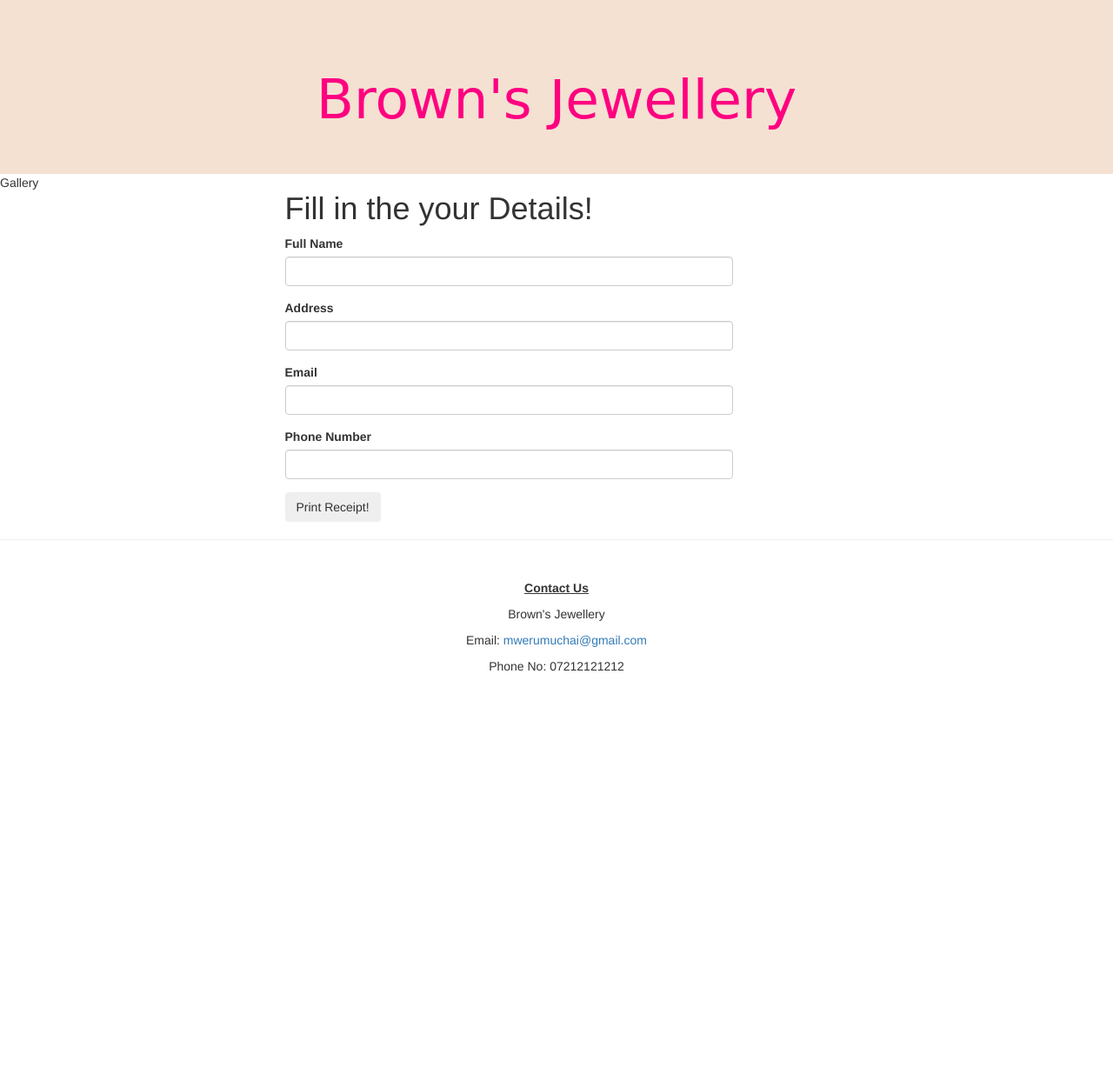
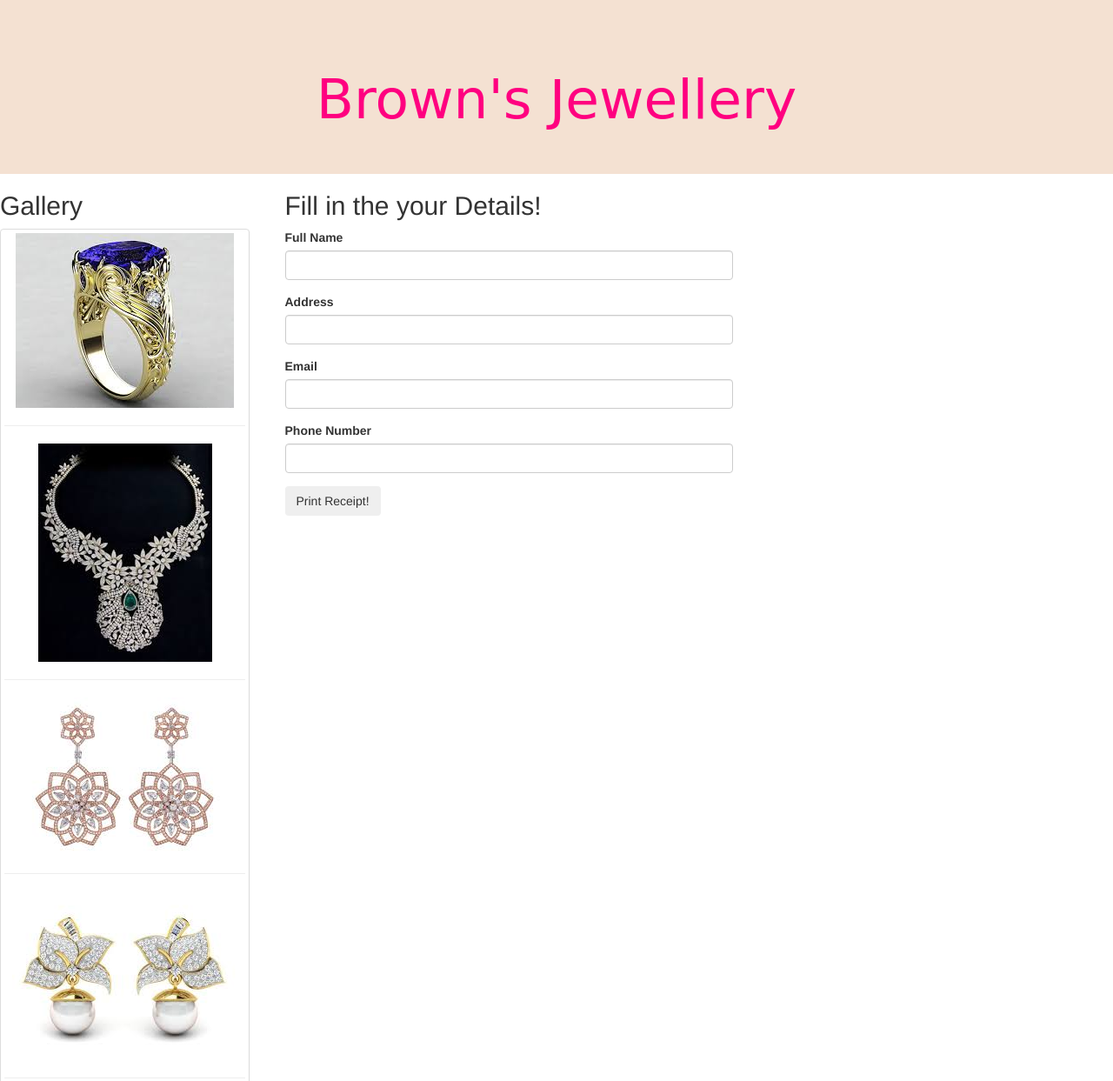
Before and after one commit to mwerumuchai/Online-marketplace, a plain HTML site: page index.html in a window 1280 px wide. Shown: the top 1243 px of the page at 87% size. Before the commit the page ends 811 px from the top, so only its background shows below. Drawn offline with nearby package versions, Linux system fonts and the light colour scheme.

Commit message:
Adding images

```diff
--- a/css/styles.css
+++ b/css/styles.css
@@ -7,9 +7,13 @@
  height: 200px;
  margin-left: 0;
  margin-bottom: 0;
- font-family: 'Parisienne', cursive;
+ font-family: 'Parisienne', cursive !important;
  color: #ff0080;
  font-size: 40px;
+}
+
+h1 {
+  font-family: 'Dancing Script', cursive;
 }
 
 #story {
@@ -28,6 +32,6 @@
 
 /* Add a gray background color and some padding to the footer */
 footer {
-  background-color: #ffffff;
+  background-color: #f4e1d2;
   padding: 25px;
 }
--- a/index.html
+++ b/index.html
@@ -19,12 +19,20 @@
        <h1>Brown's Jewellery</h1>
       </div>
     </div>
+    <!--form-->
+    <div class="row">
+      <div class="col-sm-3">
+        <h2>Gallery</h2>
+        <div id="thumbnail" class="img-thumbnail" style="float:left;">
+          <span><img src="img/blue.jpg" class="img-responsive center-block"></span><hr>
+          <span><img src="img/diamond.jpg" class="img-responsive center-block"></span><hr>
+          <span><img src="img/obstacle.jpg" class="img-responsive center-block"></span><hr>
+          <span><img src="img/pearl.jpg" class="img-responsive center-block"></span><hr>
+        </div>
+      </div>
 
-    <div class="row">
-      <div class="col-sm-3">Gallery
-      </div>
       <div class="col-sm-5">
-        <h1>Fill in the your Details!</h1>
+        <h2>Fill in the your Details!</h2>
         <div>
           <form id="formOne">
             <div class="form-group">
@@ -51,7 +59,7 @@
       <!--Print Receipt-->
       <div class="col-sm-4">
         <div id="story">
-          <h1>Receipt</h1>
+          <h2>Receipt</h2>
           <p>Bill to: <span class="person1"></span><br>
           Address:<span class="address"></span><br>
           Email:<span class="email"></span><br>
```
